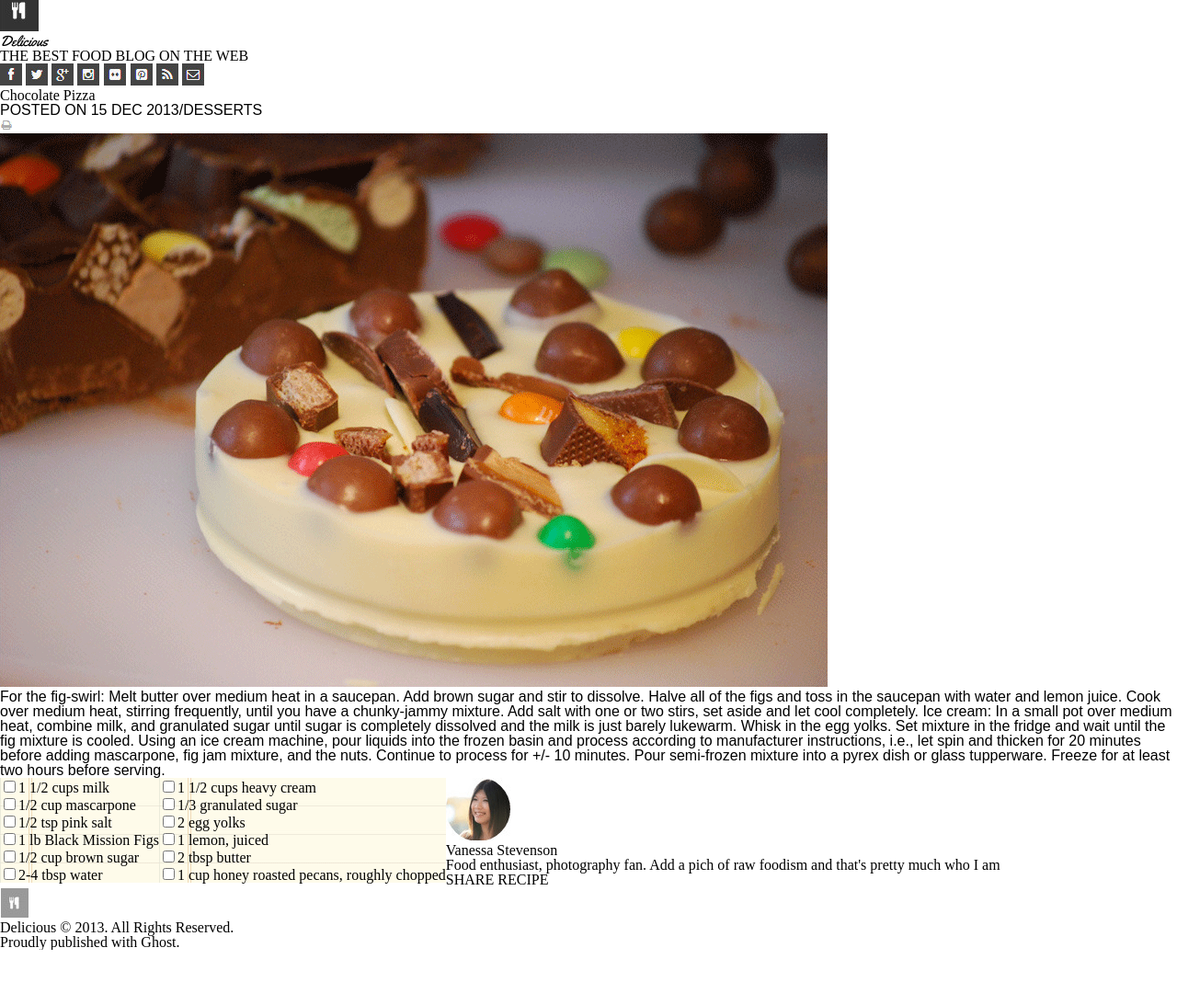
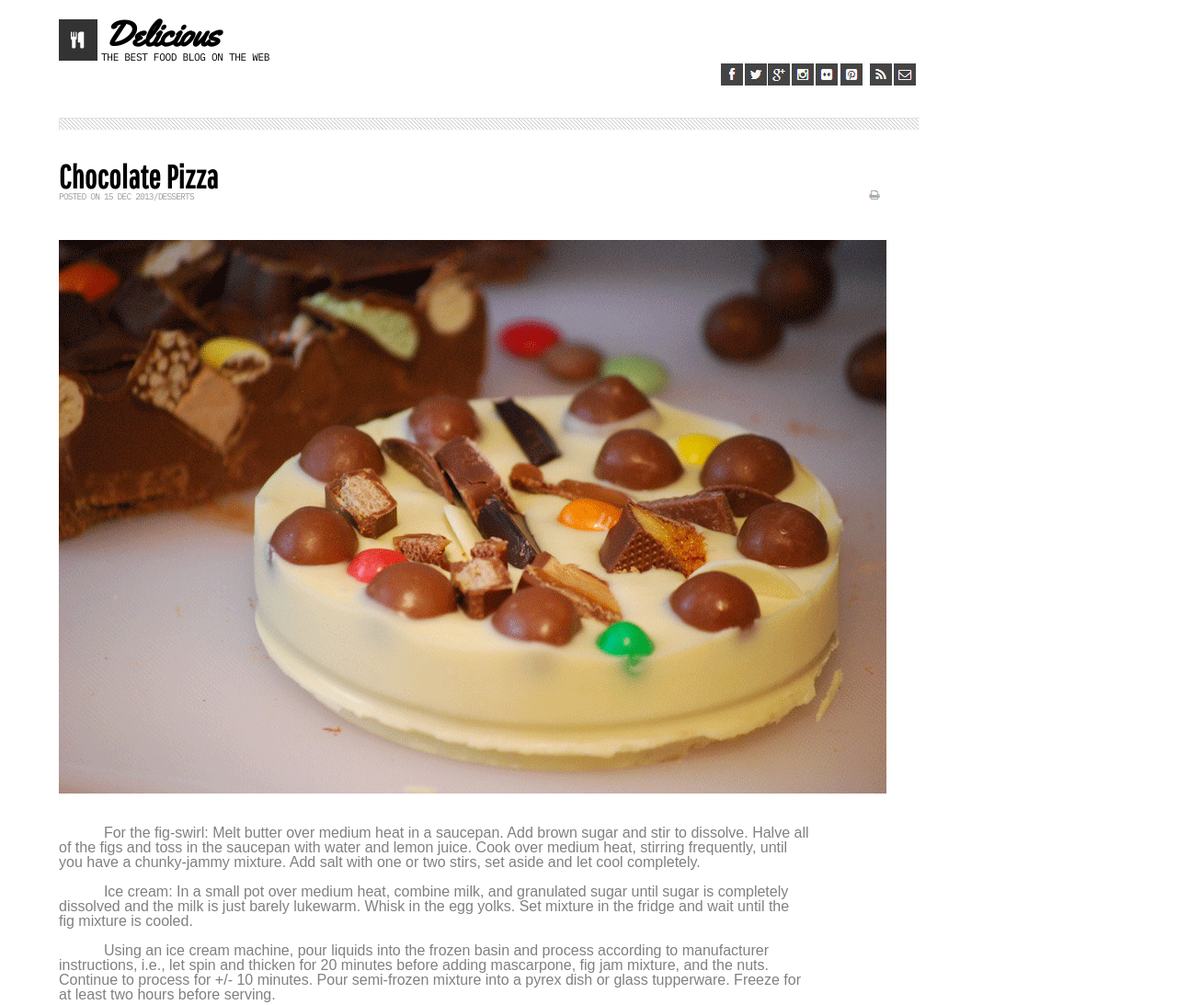
Before and after one commit to Aseel-Z/chocolate-pizza, a plain HTML site: page index.html in a window 1280 px wide. Shown: the part 11-1104 px from the top of the page at 92% size. Before the commit the page ends 1044 px from the top, so only its background shows below. Drawn offline with Linux system fonts and the light colour scheme; a web font is replaced by a local one.

Commit message:
Pre-final-lab10a

```diff
--- a/index.html
+++ b/index.html
@@ -9,6 +9,11 @@
     <link rel="stylesheet" href="./style.css">
     <link rel="stylesheet" href="./reset.css">
     <link rel="stylesheet" href="https://fonts.googleapis.com/css?family=Yellowtail">
+    <link rel="stylesheet" href="https://fonts.googleapis.com/css?family=Pathway+Gothic+One">
+    <link rel="stylesheet" href="https://fonts.googleapis.com/css?family=Roborto:700">
+    <link href="https://fonts.googleapis.com/css2?family=Patrick+Hand" rel="stylesheet">
+    <link href="https://fonts.googleapis.com/css2?family=IBM+Plex+Mono" rel="stylesheet">
+
 </head>
 
 <body>
@@ -26,42 +31,47 @@
                 <a><img src="img/insta-icon.png" alt="insta-icon"></a>
                 <a><img src="img/flic-icon.png" alt="flic-icon"></a>
                 <a><img src="img/pint-icon.png" alt="pint-icon"></a>
-                <a> </a>
-                <a><img src="img/rss-icon.png" alt="rss-icon"></a>
+                <a id='extraMargin'><img src="img/rss-icon.png" alt="rss-icon"></a>
                 <a><img src="img/mail-icon.png" alt="mail-icon"></a>
+
+
 
             </div>
 
-
+         <hr class="backslash-break">
 
         </nav>
     </header>
     <main>
+
+        <section>
             <h1>Chocolate Pizza</h1>
-        <section>
             <p>POSTED ON 15 DEC 2013/DESSERTS</p>
             <img src="img/print-icon.png" alt="print icon">
         </section>
 
-        <img src="img/choco-pizza.png" alt="Chocolate Pizza">
-        <p>
-            For the fig-swirl: Melt butter over medium heat in a saucepan. Add brown sugar and stir to dissolve.
-            Halve all of the figs and toss in the saucepan with water and lemon juice. Cook over medium heat,
-            stirring frequently, until you have a chunky-jammy mixture. Add salt with one or two stirs, set aside and
-            let cool completely.
+        <img id="pizza" src="img/choco-pizza.png" alt="Chocolate Pizza">
+        <div id="paragraphs">
+            &nbsp&nbsp&nbsp&nbsp&nbsp&nbsp&nbsp&nbsp&nbsp&nbsp For the fig-swirl: Melt butter over medium heat in a saucepan. Add brown sugar and stir to dissolve.
+            Halve all<br> of the figs and toss in the saucepan with water and lemon juice. Cook over medium heat,
+            stirring frequently, until<br> you have a chunky-jammy mixture. Add salt with one or two stirs, set aside and
+            let cool completely.</p>
 
-            Ice cream: In a small pot over medium heat, combine milk, and granulated sugar until sugar is completely
+           <p>&nbsp&nbsp&nbsp&nbsp&nbsp&nbsp&nbsp&nbsp&nbsp&nbsp Ice cream: In a small pot over medium heat, combine milk, and granulated sugar until sugar is completely<br>
             dissolved and the milk is just barely lukewarm. Whisk in the egg yolks. Set mixture in the fridge and wait
-            until the
-            fig mixture is cooled.
+            until the<br>
+            fig mixture is cooled.</p>
 
-            Using an ice cream machine, pour liquids into the frozen basin and process according to manufacturer
+            <p>&nbsp&nbsp&nbsp&nbsp&nbsp&nbsp&nbsp&nbsp&nbsp&nbsp Using an ice cream machine, pour liquids into the frozen basin and process according to manufacturer<br>
             instructions, i.e., let spin and thicken for 20 minutes before adding mascarpone, fig jam mixture, and the
-            nuts.
+            nuts.<br>
             Continue to process for +/- 10 minutes. Pour semi-frozen mixture into a pyrex dish or glass tupperware.
-            Freeze for at least two hours before serving.
+            Freeze for<br> at least two hours before serving.</p>
+        </div>
         <article>
-            <ul >
+            <img src="img/list-bg.png" alt="List Background">
+            <div>
+                <ul id="first-list">
                     <li><input type="checkbox">1 1/2 cups milk</li>
                     <li><input type="checkbox">1/2 cup mascarpone</li>
                     <li><input type="checkbox">1/2 tsp pink salt</li>
@@ -69,7 +79,7 @@
                     <li><input type="checkbox">1/2 cup brown sugar</li>
                     <li><input type="checkbox">2-4 tbsp water</li>
                 </ul>
-            <ul>
+                <ul id="second-list">
                     <li><input type="checkbox">1 1/2 cups heavy cream</li>
                     <li><input type="checkbox">1/3 granulated sugar</li>
                     <li><input type="checkbox">2 egg yolks</li>
@@ -77,29 +87,30 @@
                     <li><input type="checkbox">2 tbsp butter</li>
                     <li><input type="checkbox">1 cup honey roasted pecans, roughly chopped</li>
                 </ul>
+            </div>
         </article>
 
         </p>
     </main>
-    <footer>
+    <section id="last-section">
+        <hr class="backslash-break">
         <img src="img/van-pic.png" alt="Vanessa Stevenson">
         <div id="Vanessa-bio">
             <h3>Vanessa Stevenson</h3>
             <p>Food enthusiast, photography fan.
                 Add a pich of raw foodism and
-                that's pretty much who I am</p>
+                that's<br> pretty much who I am</p>
         </div>
         <a>SHARE RECIPE</a>
+    </section>
 
-        <div>
-            <img src="img/small-logo.png" alt="small-logo">
+    <footer><img src="img/small-logo.png" alt="small-logo">
         <p>
             Delicious &#169; 2013. All Rights Reserved.
         </p>
         <p>
             Proudly published with Ghost.
         </p>
-        </div>
     </footer>
 </body>
 
--- a/style.css
+++ b/style.css
@@ -1,25 +1,169 @@
+html{
+    width: 1000px;
+}
+
+/* upper bar style */
+body header{
+    margin-top: 2em;
+    margin-left: 4em;
+    position: relative;
+}
+body header nav div{
+    margin-left: 45em;
+}
+header nav article {
+    display: inline-block;
+}
 header nav article h1 {
     font-family:"Yellowtail";
-    font-weight: lighter;
+    font-weight: bolder;
+    font-style: normal;
+    font-size: 2.4em;
+    margin-top: -0.5em;
+    margin-left: 0.1em;
+
+}
+header nav article p{
+    font-family:'IBM Plex Mono', monospace;
+    font-size: 0.7em;
+    letter-spacing: -0.4px;
     font-style: normal;
 }
-main p {
-    font-family:sans-serif;
-    font-weight: lighter;
-    font-style: normal;
-}
-ul {
- list-style-type: none;
- background-image: url('img/list-bg.png');
- background-image;
- float: left;
+
+.backslash-break
+{
+    height: 12px;
+    /* border: solid 0px white; */
+    background-image: linear-gradient(45deg, #000000 16.67%, #fff 16.67%, #fff 50%, #000000 50%, #000000 66.67%, #fff 66.67%, #fff 100%);
+    background-size: 4.2px 4.2px;
+    opacity: 0.29;
+    margin-top: 2em;
 }
 
-/* #list1 {
+header nav div a{
+    margin-left: 0;
+    margin-right: -.15em;
+    }
+
+#extraMargin{
+    margin-left: .4em;
+}
+
+/* chocolate pizza style */
+main section {
+    margin-top: 2em;
+    margin-left: 4em;
+}
+main section h1 {
+    font-family:'Pathway Gothic One';
+    font-style:normal;
+    font-size: 2.2em;
+    margin-bottom: -0.7em;
+    font-weight:900;
+    letter-spacing: 0.01em;
+}
+main section p {
+    margin-top: 2.5em;
+    display: inline-block;
+    font-family: 'IBM Plex Mono', monospace;
+    font-size: 0.6em;
+    opacity: 0.4;
+    letter-spacing: -.09em;
+}
+main section img {
+    display: inline-block;
+    margin-left: 45.6em;
+}
+
+/* list styling */
+main article {
+position: relative;
+font-family:"Patrick Hand";
+color:black;
+font-weight:lighter;
+font-style: normal;
+text-align: left;
+font-size: 1.1em;
+list-style-type: none;
+margin-top: 2em;
+margin-left: 4em;
+}
+
+main article div{
     position: absolute;
+    margin-top: -15.31em;
+    margin-left: 3em;
+    opacity: 0.7;
 }
-#list2 {
-    position: absolute;
-} */
+#second-list{
+    display: inline-block;
+    margin-left: 20em;
+    margin-top: -9.9em;
+    float: right;
+}
+ul li{
+    margin-top: .5em;
+    margin-bottom: .4em;
+}
 
-.
+
+
+
+/* paragraphs style */
+
+#paragraphs {
+    font-family:"Roborto:700",sans-serif;
+    font-weight:lighter;
+    font-style: normal;
+    color:gray;
+    margin-top: 2em;
+    margin-left: 4em;
+    text-align:justify;
+}
+
+main p{
+    margin-top: .5em;
+    margin-bottom: 1em;
+}
+
+/* pizz image style */
+#pizza {
+    text-align: center;
+    margin-top: 2em;
+    margin-left: 4em;
+}
+
+/* last section style */
+#last-section {
+position: relative;
+margin-top: 2em;
+    margin-left: 4em;
+}
+
+section div p {
+    font-family:"Roborto:700",sans-serif;
+    font-weight:lighter;
+    font-style: normal;
+    color: rgb(87, 78, 78);
+    margin-bottom: -4em;
+    margin-left: 0;
+    text-align:justify;
+    display: inline-block;
+}
+div h3 {
+    font-family:"Roborto:700",sans-serif;
+    font-weight:bolder;
+    font-style: normal;
+    color:black;
+    /* margin-bottom: -4em; */
+    margin-left: 4.5em;
+    text-align:justify;
+    display: inline-block;
+}
+#last-section img{
+    margin-bottom: -4.5em;
+}
+
+#last-section a {
+    margin-left: 49em;
+}
```
Lines whose indentation alone changed are shown as unchanged.
